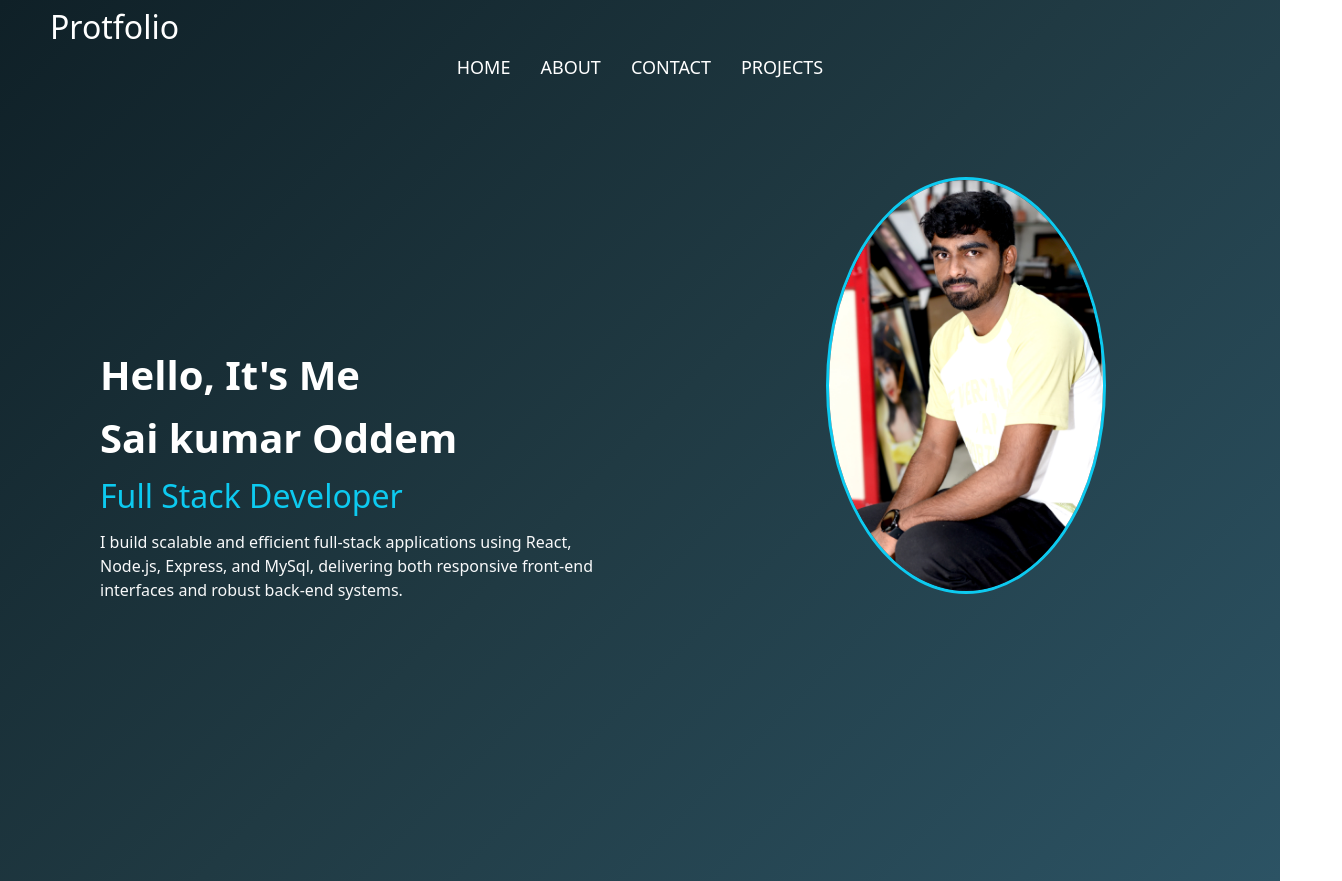
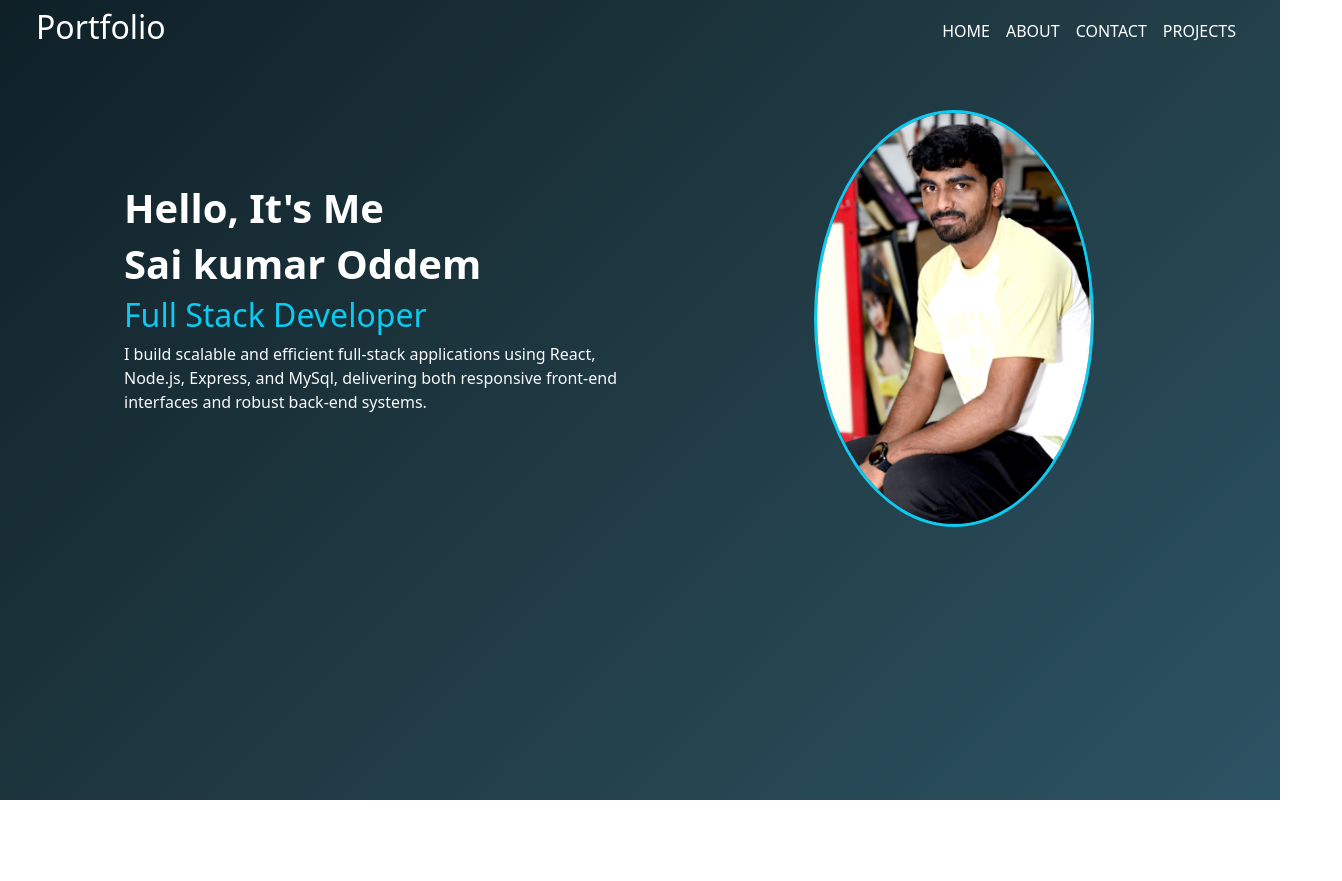
Before and after one commit to saikumar15796/protfolio, a React (Create React App) app: page /#/ in a window 1280 px wide. Shown: the whole page, 1342 px wide, since content can reach past the window. After the commit the page ends 800 px from the top, so only its background shows below. Built offline with nearby package versions, Linux system fonts and the light colour scheme.

Commit message:
fresh page

```diff
--- a/src/home.js
+++ b/src/home.js
@@ -1,41 +1,56 @@
 import React from "react";
 import { Link, Outlet } from "react-router-dom";
 
+function Home() {
+  return (
+    <div className="custom-bg min-vh-100">
+      {/* Navbar */}
+      <nav className="navbar navbar-expand-lg px-4">
+        <div className="container-fluid">
+          <h2 className="text-white">Portfolio</h2>
 
-function Home (prop){
+          {/* Mobile Toggle Button */}
+          <button
+            className="navbar-toggler bg-light"
+            type="button"
+            data-bs-toggle="collapse"
+            data-bs-target="#navbarNav"
+          >
+            <span className="navbar-toggler-icon"></span>
+          </button>
 
+          {/* Navbar Links */}
+          <div className="collapse navbar-collapse" id="navbarNav">
+            <div className="ms-auto">
+              <Link className="nav-link d-inline-block mx-2 text-white" to="/">HOME</Link>
+              <Link className="nav-link d-inline-block mx-2 text-white" to="/about">ABOUT</Link>
+              <Link className="nav-link d-inline-block mx-2 text-white" to="/contact">CONTACT</Link>
+              <Link className="nav-link d-inline-block mx-2 text-white" to="/projects">PROJECTS</Link>
+            </div>
+          </div>
+        </div>
+      </nav>
 
-    return (
-        <>
-
- <div className="custom-bg">
-    <div className="row ">
-        <h2 className="mt-2" style={{marginLeft:"50px"}}>Protfolio</h2>
-         <div className="navbar-links">
-            <Link to="/">HOME</Link>
-            <Link to="/about">ABOUT</Link>
-            <Link to="/contact">CONTACT</Link>
-            <Link to="/projects">PROJECTS</Link>
-            </div>
-       <div className="col-lg-6 main-row  text-white ">
-         <Outlet></Outlet>
-       </div>
-       <div className="col-lg-6   text-white mt-5 ">
-
-            <div className="text-center mt-5 " >
-                <img
-                    src={`${process.env.PUBLIC_URL}/01.jpg`}  // replace with your image URL or import
-                    alt="Profile"
-                    className="rounded-circle border border-3 border-info img-fluid "
-                    width="280"
-                    height="280"
-                />
-           </div>
+      {/* Content */}
+      <div className="row d-flex align-items-center text-white p-4">
+        {/* Left Section */}
+        <div className="col-12 col-lg-6 mb-4 mb-lg-0 text-center text-lg-start">
+          <Outlet />
         </div>
 
+        {/* Right Section (Profile Image) */}
+        <div className="col-12 col-lg-6 text-center">
+          <img
+            src={`${process.env.PUBLIC_URL}/01.jpg`}
+            alt="Profile"
+            className="rounded-circle border border-3 border-info img-fluid mt-4"
+            width="280"
+            height="280"
+          />
+        </div>
+      </div>
     </div>
-</div>
-        </>
-    )
+  );
 }
+
 export default Home;
```
